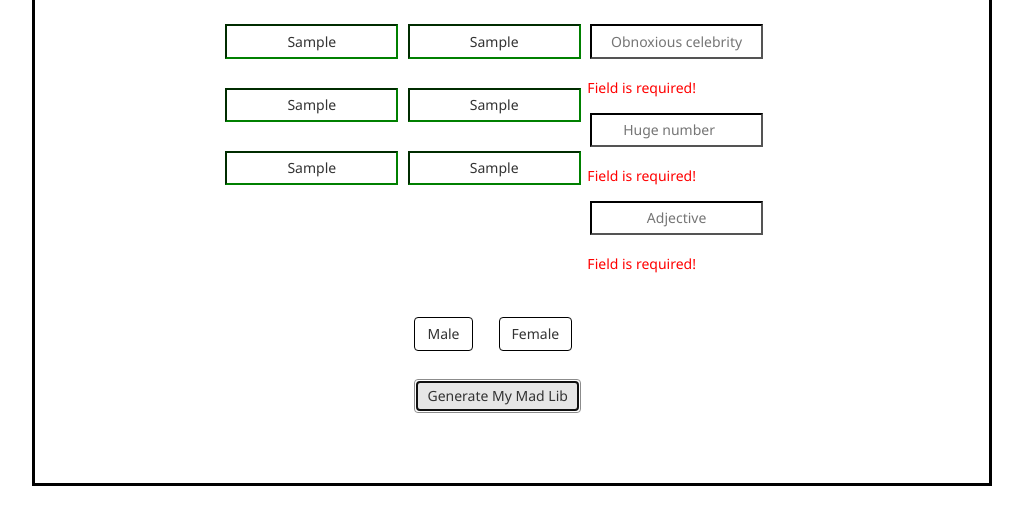
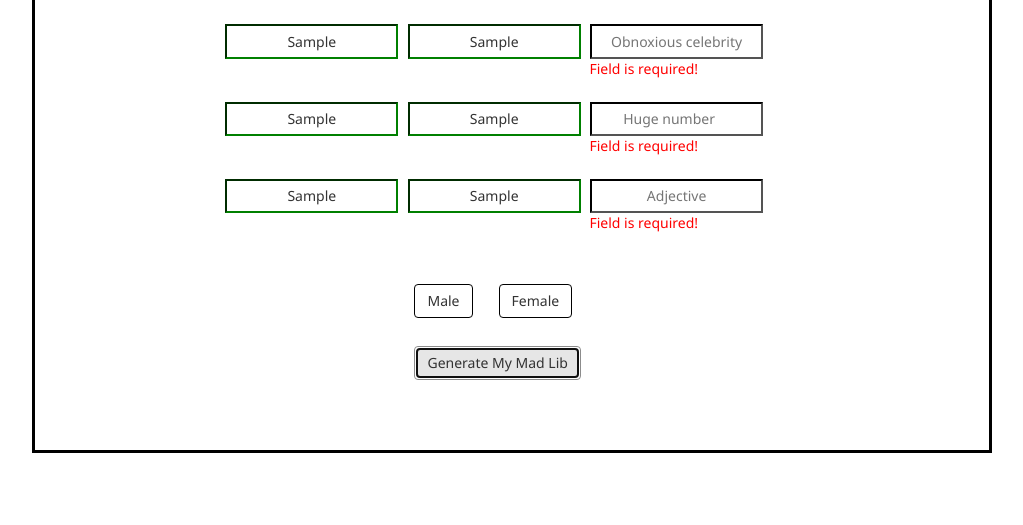
Before and after one commit to carolinapowers/ngMadLibs, a website: page index.html in a window 1280 px wide. Both pictures are taken after typing "Sample", "Sample", "Sample", "Sample", "Sample", "Sample" into the empty fields and a click on the button "Generate My Mad Lib". Shown: the part 287-812 px from the top of the page, without its empty margins (128-1151 px from the left). Drawn offline with nearby package versions, Linux system fonts and the light colour scheme; some packages are replaced by stand-ins of ours; files that its build step writes are made by us from their sources.

Commit message:
Changes to ng-messages style

```diff
--- a/css/main.css
+++ b/css/main.css
@@ -209,8 +209,10 @@ span {
 
 .help-block {
     color: red;
-    margin-left: 2.5em;
+    margin-left: 2.8em;
     margin-bottom: 0;
+    height: 2em;
+    margin-top: -1em;
 }
 
 
```
